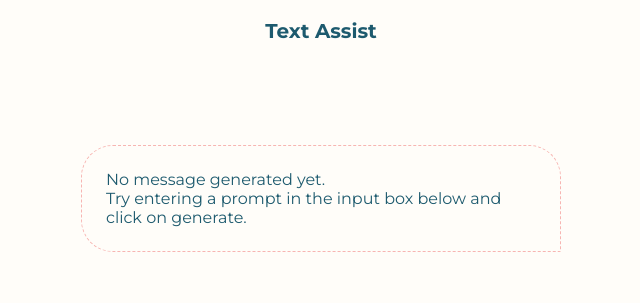
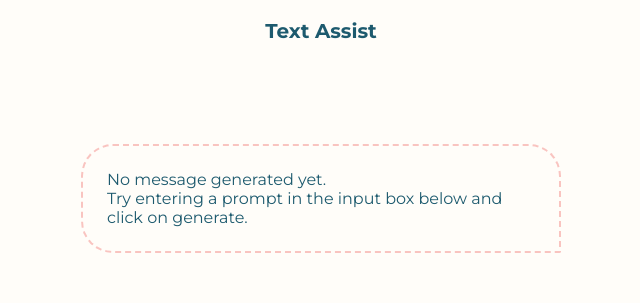
Before and after one commit to SaishSankhe/text-assist, a Next.js app: page / in a window 1280 px wide. Shown: the top 303 px of the page, without its empty margins (319-959 px from the left). Built offline with nearby package versions, Linux system fonts and the light colour scheme.

Commit message:
fixes noMessage border style

```diff
--- a/pages/index.js
+++ b/pages/index.js
@@ -369,7 +369,7 @@ const MessageCardDiv = styled.div`
 
 const NoMessageCardDiv = styled.div`
   color: #1d5a6e;
-  border: dashed 1.5px rgba(239, 111, 108, 0.5);
+  border: dashed 2px rgba(239, 111, 108, 0.4);
   border-radius: 2rem 2rem 0.1rem;
 `;
 
```
